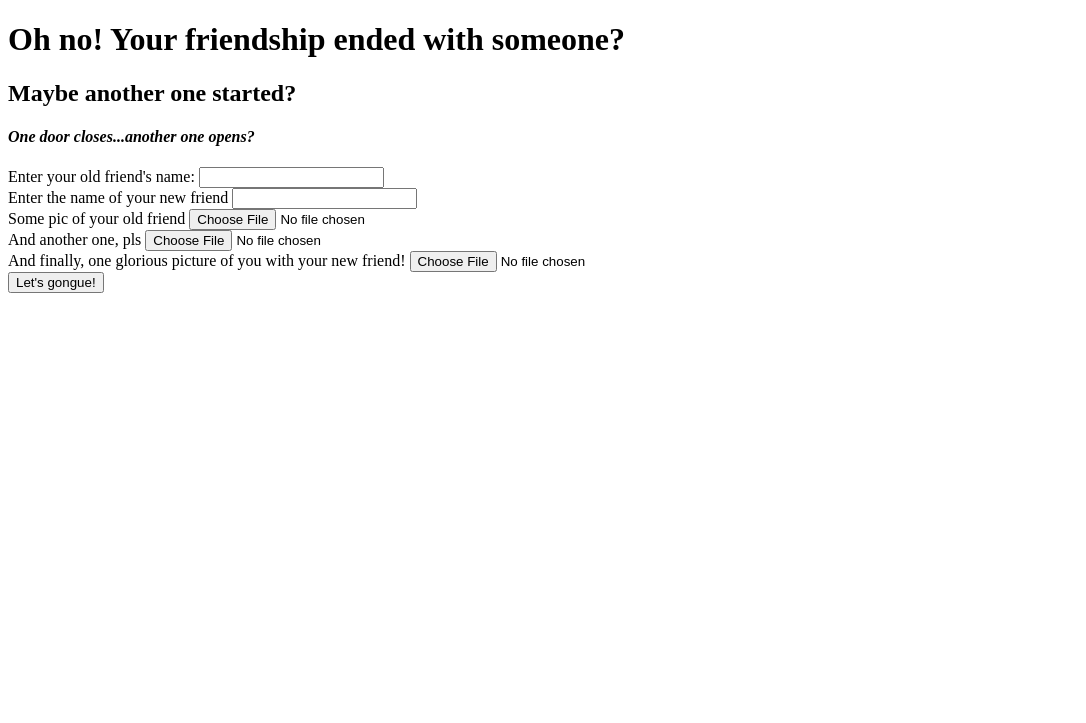
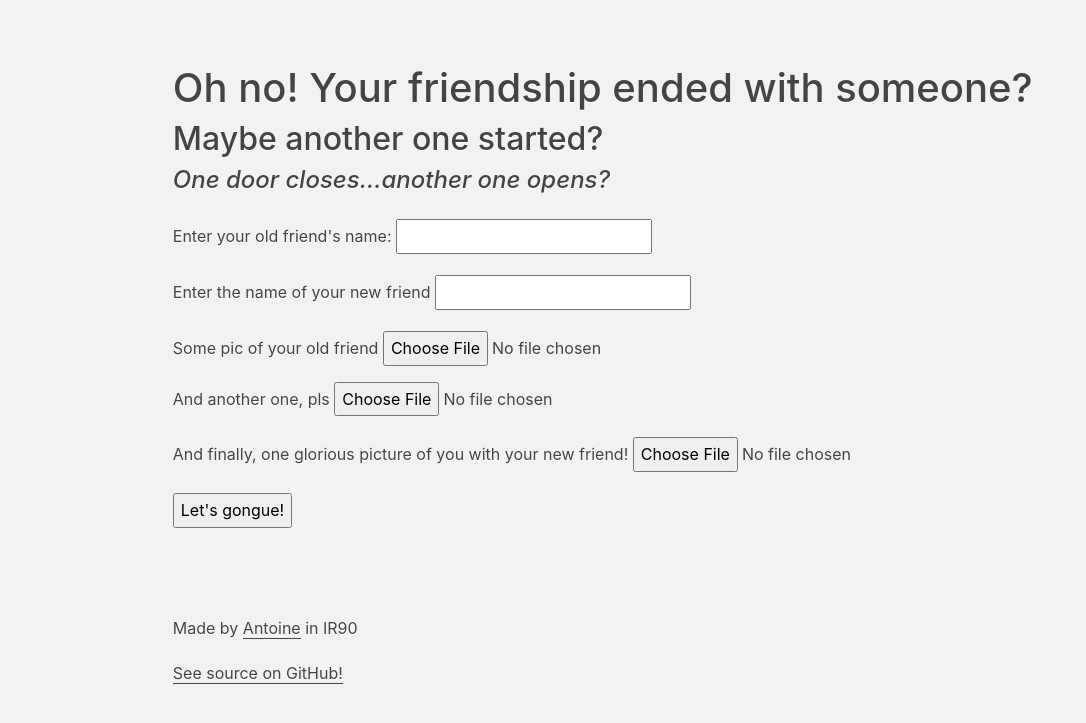
Before and after one commit to Ant-One/friendship-ended, a Flask app: page / in a window 1280 px wide. Shown: the top 723 px of the page, without its empty margins (0-1086 px from the left). Run offline with Flask 3, Linux system fonts and the light colour scheme.

Commit message:
added css, favicon and footer

```diff
--- /dev/null
+++ b/static/style.css
@@ -0,0 +1,22 @@
+
+body {margin: 5% auto; background: #f2f2f2; color: #444444; font-family: -apple-system, BlinkMacSystemFont, "Segoe UI", Roboto, Helvetica, Arial, sans-serif; font-size: 16px; line-height: 1.8; text-shadow: 0 1px 0 #ffffff; max-width: 73%; min-height: 80vh; display: flex; flex-direction: column;}
+code {background: white;}
+a {border-bottom: 1px solid #444444; color: #444444; text-decoration: none;}
+
+a:hover {border-bottom: 0;}
+
+footer {
+    margin-top: auto;
+}
+.buttons {
+    margin-top: 1em;
+}
+
+div {
+    margin-top: 1em;
+}
+
+img {
+    margin-top: 3em;
+    margin-bottom: 3em;
+}
--- a/templates/index.html
+++ b/templates/index.html
@@ -4,6 +4,10 @@
     <meta charset="UTF-8">
     <meta name="viewport" content="width=device-width, initial-scale=1.0">
     <title>Celebrate your new friendship!</title>
+    <link rel="stylesheet" href="https://cdn.jsdelivr.net/npm/bootstrap@4.4.1/dist/css/bootstrap.min.css" integrity="sha384-Vkoo8x4CGsO3+Hhxv8T/Q5PaXtkKtu6ug5TOeNV6gBiFeWPGFN9MuhOf23Q9Ifjh" crossorigin="anonymous">
+    <link href="{{ url_for('static', filename='style.css') }}" rel="stylesheet" />
+    <link rel="shortcut icon" href="{{ url_for('static', filename='favicon.ico') }}">
+
 </head>
 <body>
 
@@ -36,5 +40,9 @@
           <input type="submit" value="Let's gongue!" />
         </div>
       </form>
+      <footer>
+        <p>Made by <a href="https://ant-one.ch">Antoine</a> in IR90</p>
+        <p><a href="https://github.com/Ant-One/friendship-ended">See source on GitHub!</a></p>
+    </footer>
 </body>
 </html>
```
Also changed, not shown: templates/goodbye.html (+9 -1 lines), static/favicon.ico (added).
